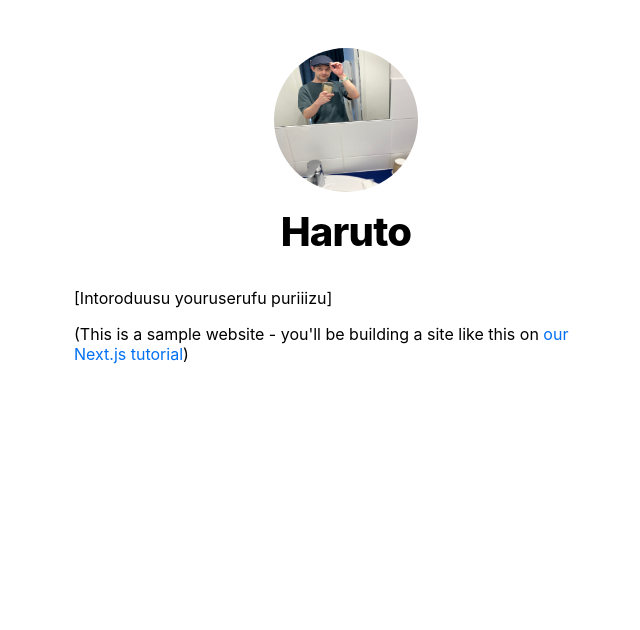
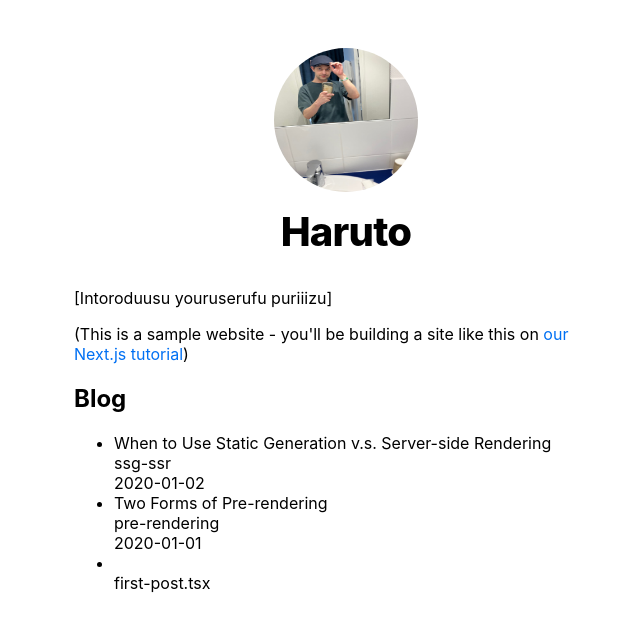
Before and after one commit to kaiharuto/nexxt-js-page-router-tutorial, a Next.js app: page / in a window 1280 px wide. Shown: the top 630 px of the page, without its empty margins (294-934 px from the left). Built offline with nearby package versions, Linux system fonts and the light colour scheme.

Commit message:
Finished Chapter 25

```diff
--- a/lib/posts.jsx
+++ b/lib/posts.jsx
@@ -5,21 +5,31 @@
 const postsDirectory = path.join(process.cwd(), "posts");
 
 export function getSortedPostsData() {
-  const fileNames = fs.readdir(postsDirectory);
+  // Get file names under /posts
+  const fileNames = fs.readdirSync(postsDirectory);
   const allPostsData = fileNames.map((fileName) => {
+    // Remove ".md" from file name to get id
     const id = fileName.replace(/\.md$/, "");
 
+    // Read markdown file as string
     const fullPath = path.join(postsDirectory, fileName);
+    console.log(fullPath);
     const fileContents = fs.readFileSync(fullPath, "utf8");
 
+    // Use gray-matter to parse the post metadata section
     const matterResult = matter(fileContents);
 
+    // Combine the data with the id
+    console.log({
+      id,
+      ...matterResult.data,
+    });
     return {
       id,
       ...matterResult.data,
     };
   });
-
+  // Sort posts by date
   return allPostsData.sort((a, b) => {
     if (a.date < b.date) {
       return 1;
--- a/pages/index.js
+++ b/pages/index.js
@@ -2,8 +2,19 @@
 // import Link from "next/link";
 import Layout, { siteTitle } from "../components/layout";
 import utilStyles from "../styles/Home.module.css";
+import { getSortedPostsData } from "../lib/posts.jsx";
 
-export default function Home() {
+export async function getStaticProps() {
+  const allPostsData = getSortedPostsData();
+  console.log(allPostsData);
+  return {
+    props: {
+      allPostsData,
+    },
+  };
+}
+
+export default function Home({ allPostsData }) {
   return (
     <Layout home>
       <Head>
@@ -17,6 +28,20 @@
           <a href="https://nextjs.org/learn">our Next.js tutorial</a>)
         </p>
       </section>
+      <section className={`${utilStyles.headingMd} ${utilStyles.padding1px}`}>
+        <h2 className={utilStyles.headingLg}>Blog</h2>
+        <ul className={utilStyles.list}>
+          {allPostsData.map(({ id, date, title }) => (
+            <li className={utilStyles.listItem} key={id}>
+              {title}
+              <br />
+              {id}
+              <br />
+              {date}
+            </li>
+          ))}
+        </ul>
+      </section>
     </Layout>
   );
 }
--- a/pages/posts/first-post.tsx
+++ b/posts/first-post.tsx
@@ -1,11 +1,11 @@
 import Head from "next/head";
 import Link from "next/link";
-import Layout from "../../components/layout";
+import Layout from "../components/layout";
 // import Script from "next/script";
 
 export default function FirstPost() {
   return (
-    <Layout>
+    <Layout home>
       <Head>
         <title>First Post</title>
       </Head>
```
Also changed, not shown: posts/pre-rendering.md (renamed from pages/posts/pre-rendering.md), posts/ssg-ssr.md (renamed from pages/posts/ssg-ssr.md).
